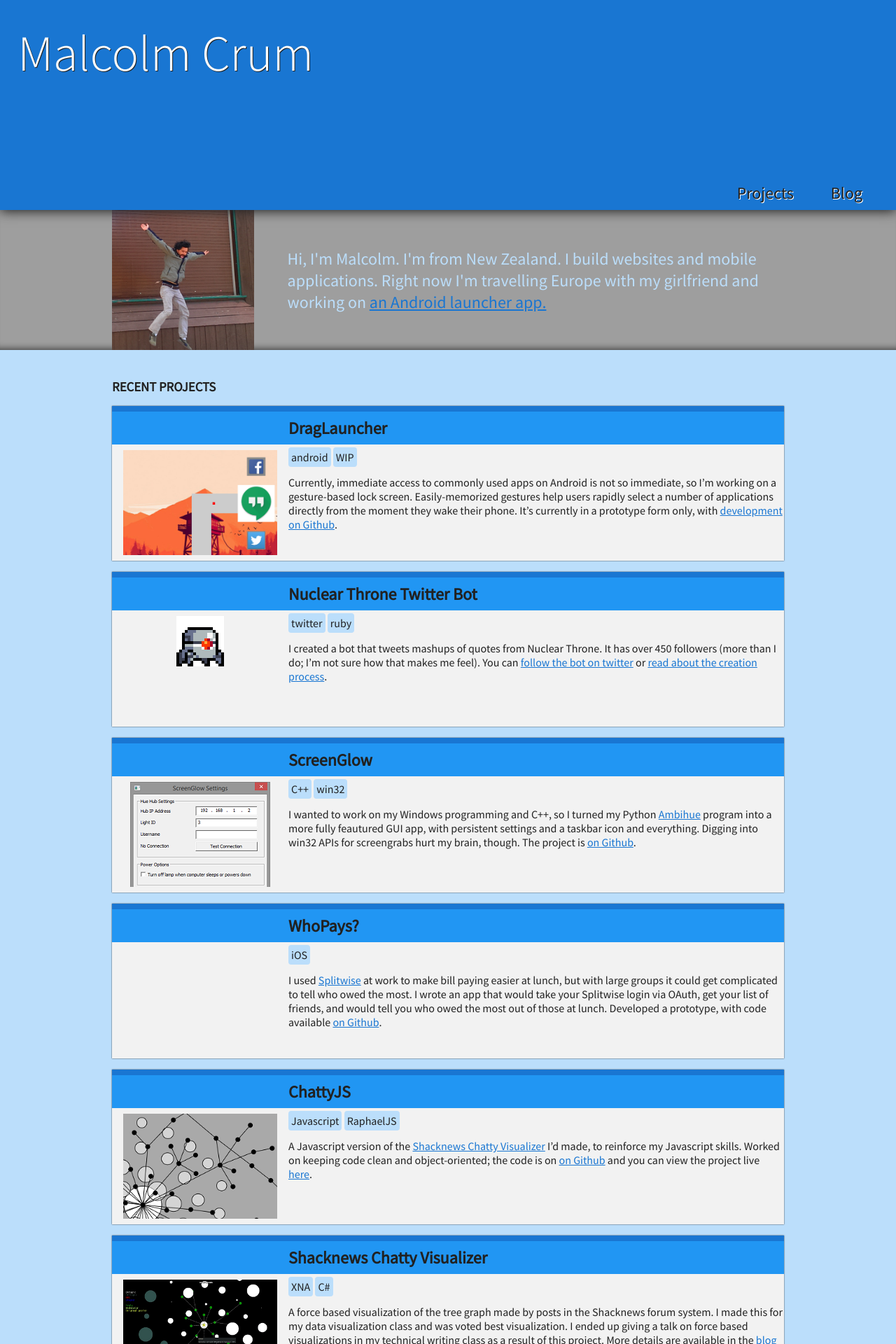
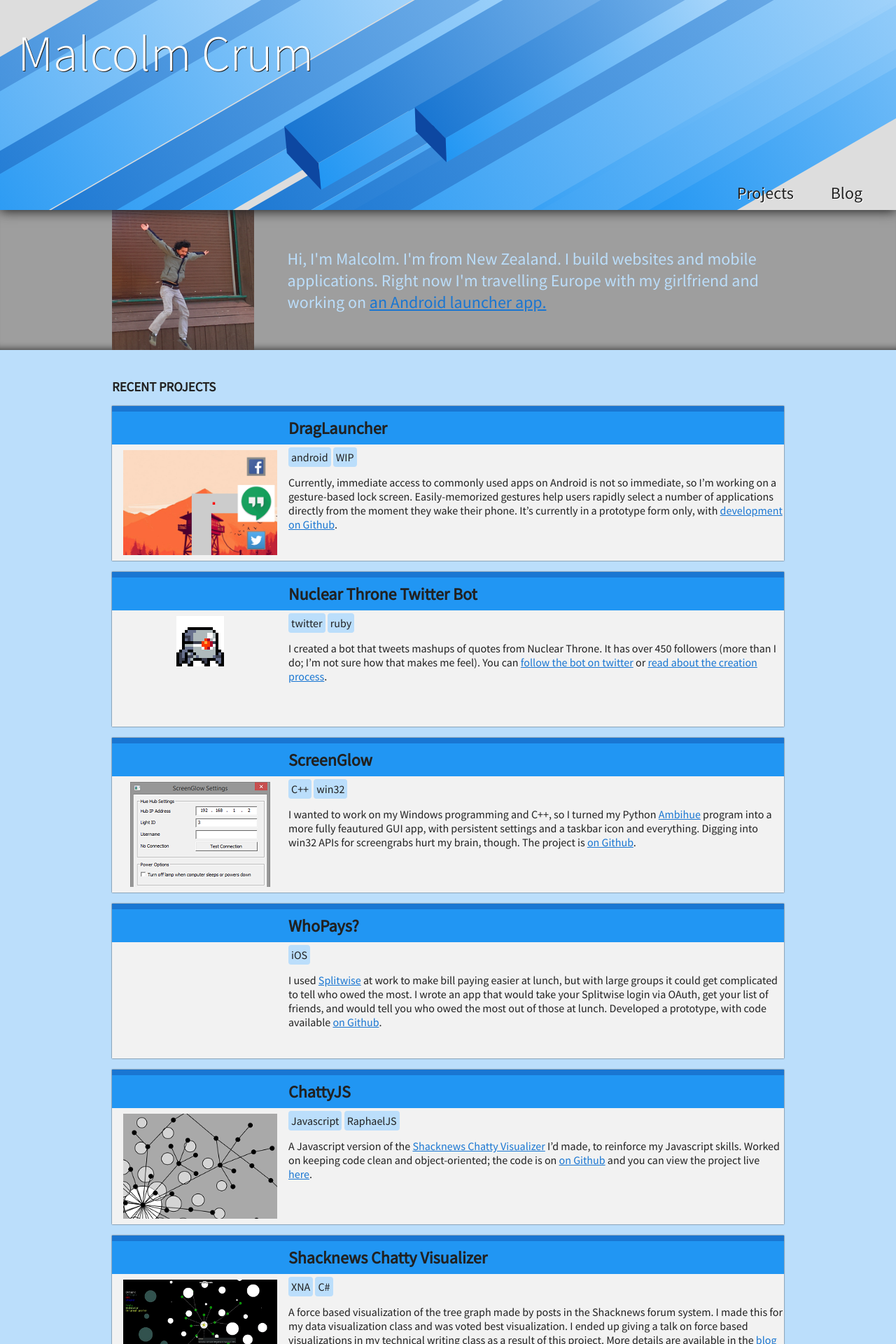
Before and after one commit to crummy/crummy.github.io, a Jekyll site: the page built from index.html, in a window 1280 px wide. Shown: the top 1920 px of the page at 70% size. Built offline with Jekyll 4.4.1, drawn with Linux system fonts in a browser that asks for light colours.

Commit message:
Fixed header on Firefox! And load scripts last.

```diff
--- a/_layouts/default.html
+++ b/_layouts/default.html
@@ -6,8 +6,6 @@
     <title>{% if page.title %}{{ page.title }} - {% endif %}{{ site.title }}</title>
     <meta name="description" content="{{ site.description }}">
     <link rel="stylesheet" type="text/css" href="/css/styles.css">
-    <script src="/js/snap.svg-min.js"></script>
-    <script src="/js/header.js"></script>
   </head>
   <body onload="initHeader();">
     <header id="header">
@@ -54,6 +52,9 @@
     </footer>
   </body>
 
+  <script src="/js/snap.svg-min.js"></script>
+  <script src="/js/header.js"></script>
+
   <script>
   (function(i,s,o,g,r,a,m){i['GoogleAnalyticsObject']=r;i[r]=i[r]||function(){
   (i[r].q=i[r].q||[]).push(arguments)},i[r].l=1*new Date();a=s.createElement(o),
--- a/js/header.js
+++ b/js/header.js
@@ -2,8 +2,8 @@
 function initHeader() {
   var angle = 60;
   var snap = Snap("#svgHeader");
-  var width = document.getElementById("svgHeader").offsetWidth;
-  var height = document.getElementById("svgHeader").offsetHeight;
+  var width = document.getElementById("header").offsetWidth;
+  var height = document.getElementById("header").offsetHeight;
   var heightMultiplier = 1/Math.cos((angle/180) * Math.PI);
 
   var background = snap.rect(0,0, width, height);
```
